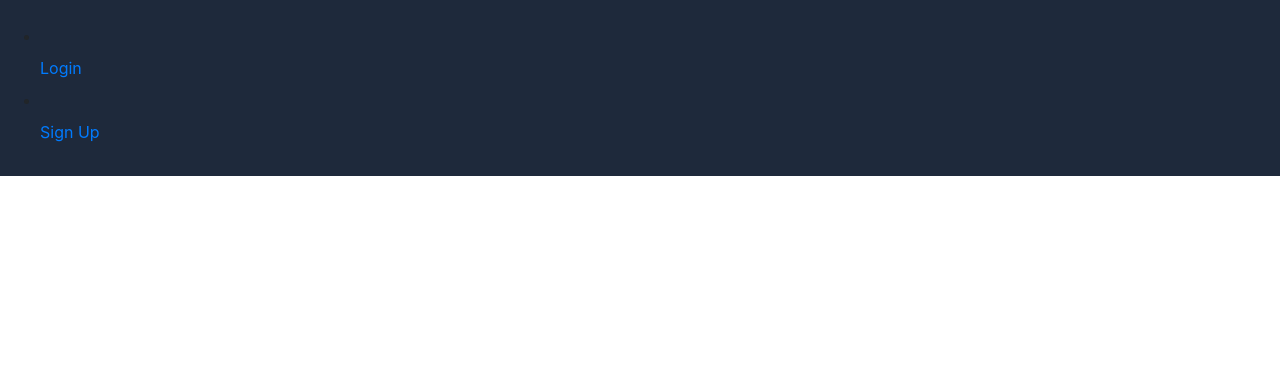
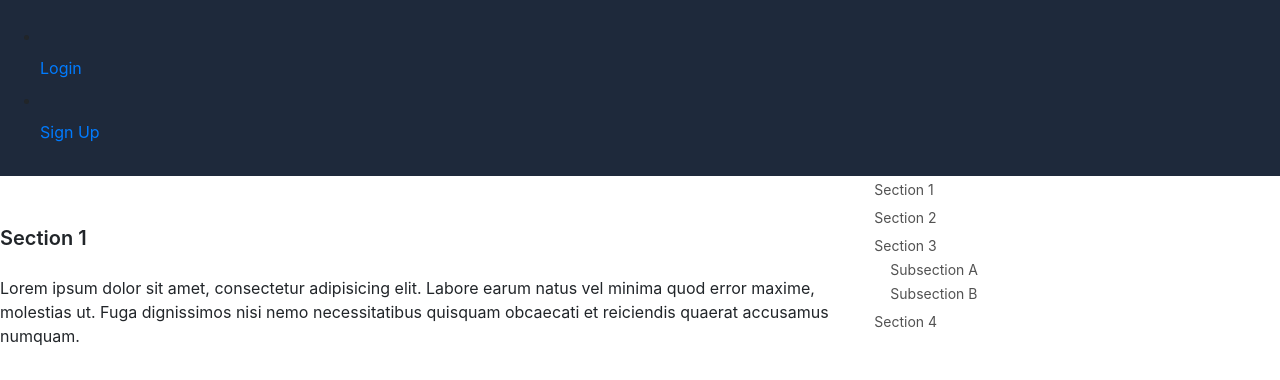
Before and after one commit to VladRaileanu98/Ugandan-Style, a React (Create React App) app: page /modulepage in a window 1280 px wide. Before the commit this address had no page. Shown: the top 380 px of the page. Built offline with nearby package versions, Linux system fonts and the light colour scheme.

Commit message:
added spyscrolling - good for documents

```diff
--- a/src/App.js
+++ b/src/App.js
@@ -41,6 +41,7 @@ import ListQuestionChoices from "./components/trainer/ListQuestionChoices";
 //WEBSITE-2.0
 import Homepage from "./components/website-2.0/Homepage";
 import LoginPage from "./components/website-2.0/LoginPage";
+import Modulepage from "./components/website-2.0/Modulepage";
 
 class App extends Component {
   constructor(props) {
@@ -123,6 +124,7 @@ class App extends Component {
             {/*WEBSITE 2.0*/}
             <Route path="/loginpage" element={<LoginPage />}></Route>
             <Route path="/homepage" element={<Homepage />}></Route>
+            <Route path="/modulepage" element={<Modulepage />}></Route>
 
             <Route path="/" element={<Home />} />
             <Route path="/home" element={<Home />} />
--- a/src/components/website-2.0/Homepage.js
+++ b/src/components/website-2.0/Homepage.js
@@ -106,7 +106,7 @@ function Homepage() {
       </header>
 
       <body class="bg-lime-200">
-        <div class="min-h-screen bg-yellow-300 flex justify-center items-center py-20">
+        <div class="min-h-screen from bg-gradient-to-r from-gray-500  to-gray-900 flex justify-center items-center py-20">
           <div class="container mx-auto p-12 bg-gray-100 rounded-xl">
             <h1 class="text-4xl uppercase font-bold from-current mb-8">
               Responsive dynamic cards
--- /dev/null
+++ b/src/components/website-2.0/Modulepage.js
@@ -0,0 +1,181 @@
+import React from "react";
+
+function Modulepage() {
+  return (
+    <div>
+      <div class="grid grid-cols-3">
+        <div class="col-span-2">
+          <div
+            data-te-spy="scroll"
+            data-te-target="#scrollspy1"
+            data-te-offset="200"
+            class="relative h-48 overflow-auto"
+          >
+            <section id="example-1">
+              <h3 class="pb-3 pt-5 text-xl font-semibold">Section 1</h3>
+              <p>
+                Lorem ipsum dolor sit amet, consectetur adipisicing elit. Labore
+                earum natus vel minima quod error maxime, molestias ut. Fuga
+                dignissimos nisi nemo necessitatibus quisquam obcaecati et
+                reiciendis quaerat accusamus numquam.
+              </p>
+              <p>
+                Lorem ipsum dolor sit amet, consectetur adipisicing elit. Labore
+                earum natus vel minima quod error maxime, molestias ut. Fuga
+                dignissimos nisi nemo necessitatibus quisquam obcaecati et
+                reiciendis quaerat accusamus numquam.
+              </p>
+              <p>
+                Lorem ipsum dolor sit amet, consectetur adipisicing elit. Labore
+                earum natus vel minima quod error maxime, molestias ut. Fuga
+                dignissimos nisi nemo necessitatibus quisquam obcaecati et
+                reiciendis quaerat accusamus numquam.
+              </p>
+            </section>
+            <section id="example-2">
+              <h3 class="pb-3 pt-5 text-xl font-semibold">Section 2</h3>
+              <p>
+                Lorem ipsum dolor sit amet, consectetur adipisicing elit. Labore
+                earum natus vel minima quod error maxime, molestias ut. Fuga
+                dignissimos nisi nemo necessitatibus quisquam obcaecati et
+                reiciendis quaerat accusamus numquam.
+              </p>
+              <p>
+                Lorem ipsum dolor sit amet, consectetur adipisicing elit. Labore
+                earum natus vel minima quod error maxime, molestias ut. Fuga
+                dignissimos nisi nemo necessitatibus quisquam obcaecati et
+                reiciendis quaerat accusamus numquam.
+              </p>
+            </section>
+            <section id="example-3">
+              <h3 class="pb-3 pt-5 text-xl font-semibold">Section 3</h3>
+              <p>
+                Lorem ipsum dolor sit amet, consectetur adipisicing elit. Labore
+                earum natus vel minima quod error maxime, molestias ut. Fuga
+                dignissimos nisi nemo necessitatibus quisquam obcaecati et
+                reiciendis quaerat accusamus numquam.
+              </p>
+              <p>
+                Lorem ipsum dolor sit amet, consectetur adipisicing elit. Labore
+                earum natus vel minima quod error maxime, molestias ut. Fuga
+                dignissimos nisi nemo necessitatibus quisquam obcaecati et
+                reiciendis quaerat accusamus numquam.
+              </p>
+              <section id="example-sub-A">
+                <h3 class="pb-3 pt-5 text-xl font-semibold">Subsection A</h3>
+                <p>
+                  Lorem ipsum dolor sit amet, consectetur adipisicing elit.
+                  Labore earum natus vel minima quod error maxime, molestias ut.
+                  Fuga dignissimos nisi nemo necessitatibus quisquam obcaecati
+                  et reiciendis quaerat accusamus numquam.
+                </p>
+                <p>
+                  Lorem ipsum dolor sit amet, consectetur adipisicing elit.
+                  Labore earum natus vel minima quod error maxime, molestias ut.
+                  Fuga dignissimos nisi nemo necessitatibus quisquam obcaecati
+                  et reiciendis quaerat accusamus numquam.
+                </p>
+              </section>
+              <section id="example-sub-B">
+                <h3 class="pb-3 pt-5 text-xl font-semibold">Subsection B</h3>
+                <p>
+                  Lorem ipsum dolor sit amet, consectetur adipisicing elit.
+                  Labore earum natus vel minima quod error maxime, molestias ut.
+                  Fuga dignissimos nisi nemo necessitatibus quisquam obcaecati
+                  et reiciendis quaerat accusamus numquam.
+                </p>
+                <p>
+                  Lorem ipsum dolor sit amet, consectetur adipisicing elit.
+                  Labore earum natus vel minima quod error maxime, molestias ut.
+                  Fuga dignissimos nisi nemo necessitatibus quisquam obcaecati
+                  et reiciendis quaerat accusamus numquam.
+                </p>
+              </section>
+            </section>
+            <section id="example-4">
+              <h3 class="pb-3 pt-5 text-xl font-semibold">Section 4</h3>
+              <p>
+                Lorem ipsum dolor sit amet, consectetur adipisicing elit. Labore
+                earum natus vel minima quod error maxime, molestias ut. Fuga
+                dignissimos nisi nemo necessitatibus quisquam obcaecati et
+                reiciendis quaerat accusamus numquam.
+              </p>
+              <p>
+                Lorem ipsum dolor sit amet, consectetur adipisicing elit. Labore
+                earum natus vel minima quod error maxime, molestias ut. Fuga
+                dignissimos nisi nemo necessitatibus quisquam obcaecati et
+                reiciendis quaerat accusamus numquam.
+              </p>
+            </section>
+          </div>
+        </div>
+
+        <div>
+          <div id="scrollspy1" class="sticky-top pl-3 text-sm">
+            <ul data-te-nav-list-ref>
+              <li class="py-1">
+                <a
+                  data-te-nav-link-ref
+                  data-te-nav-link-active
+                  class="bg-transparent px-[5px] text-neutral-600 shadow-none dark:text-neutral-200"
+                  href="#example-1"
+                >
+                  Section 1
+                </a>
+              </li>
+              <li class="py-1">
+                <a
+                  data-te-nav-link-ref
+                  class="bg-transparent px-[5px] text-neutral-600 shadow-none dark:text-neutral-200"
+                  href="#example-2"
+                >
+                  Section 2
+                </a>
+              </li>
+              <li class="py-1">
+                <a
+                  data-te-nav-link-ref
+                  class="bg-transparent px-[5px] text-neutral-600 shadow-none dark:text-neutral-200"
+                  href="#example-3"
+                >
+                  Section 3
+                </a>
+                <ul data-te-nav-list-ref class="pl-3">
+                  <li class="py-1">
+                    <a
+                      data-te-nav-link-ref
+                      class="bg-transparent px-[5px] text-neutral-600 shadow-none dark:text-neutral-200"
+                      href="#example-sub-A"
+                    >
+                      Subsection A
+                    </a>
+                  </li>
+                  <li>
+                    <a
+                      data-te-nav-link-ref
+                      class="bg-transparent px-[5px] text-neutral-600 shadow-none dark:text-neutral-200"
+                      href="#example-sub-B"
+                    >
+                      Subsection B
+                    </a>
+                  </li>
+                </ul>
+              </li>
+              <li class="py-1">
+                <a
+                  data-te-nav-link-ref
+                  class="bg-transparent px-[5px] text-neutral-600 shadow-none dark:text-neutral-200"
+                  href="#example-4"
+                >
+                  Section 4
+                </a>
+              </li>
+            </ul>
+          </div>
+        </div>
+      </div>
+    </div>
+  );
+}
+
+export default Modulepage;
```
